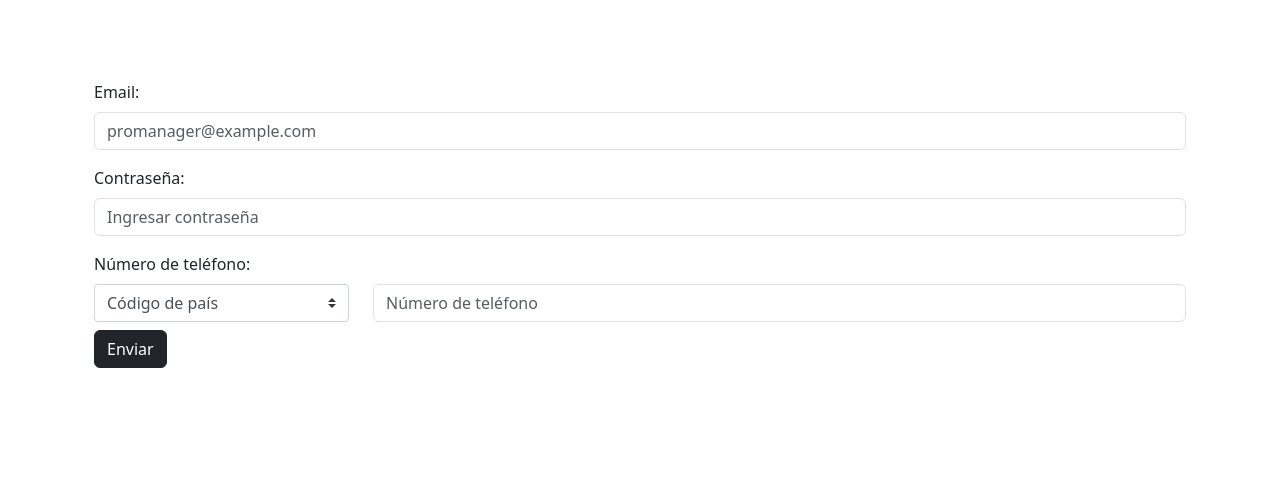
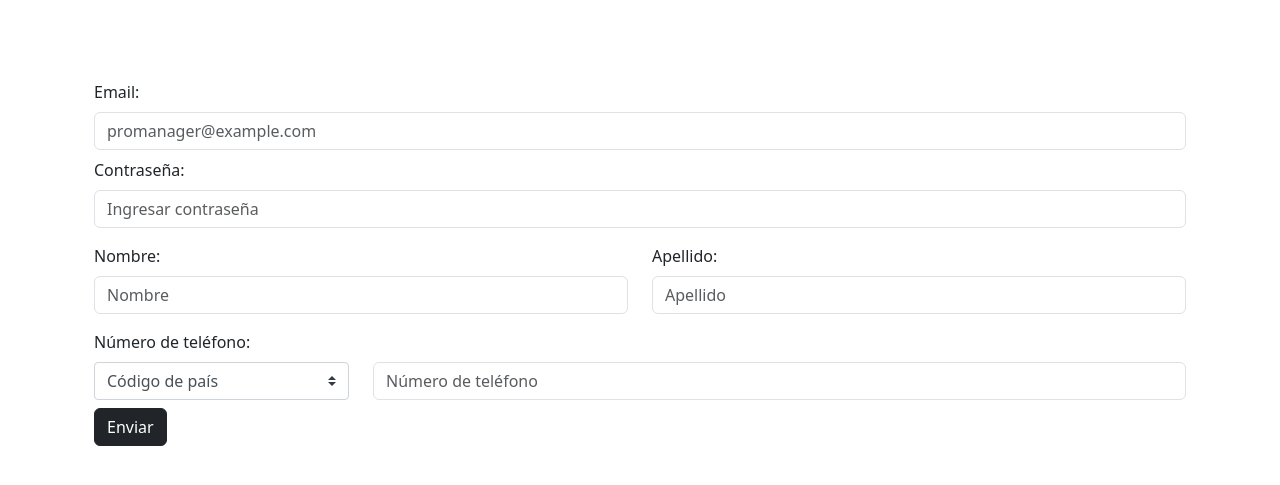
Before and after one commit to ger-rinaldi/promanager, a Python web app: template app/templates/auth/register.html in a window 1280 px wide. Shown: the top 485 px of the page. Run offline with Jinja, Linux system fonts and the light colour scheme; the template is opened without the code that fills it, so the values that code supplies are empty.

Commit message:
feat: agregar campos registro de nombre de usuario

```diff
--- a/app/templates/auth/register.html
+++ b/app/templates/auth/register.html
@@ -20,13 +20,53 @@
     <!-- Form de registro de usuario -->
     <div class="container mt-3">
       <form action="" method="POST">
-        <div class="mb-3 mt-3">
+        <div class="row my-2" id="email">
+          <div class="col">
           <label for="email" class="form-label">Email:</label>
-          <input type="email" class="form-control" id="email" placeholder="promanager@example.com" name="email">
+            <input
+              type="email"
+              class="form-control"
+              id="email"
+              placeholder="promanager@example.com"
+              name="email"
+            />
+          </div>
         </div>
-        <div class="mb-3 mt-3">
+
+        <div class="row my-2" id="password">
+          <div class="col">
           <label for="pwd" class="form-label">Contraseña:</label>
-          <input type="password" class="form-control" id="pwd" placeholder="Ingresar contraseña" name="password">
+            <input
+              type="password"
+              class="form-control"
+              id="pwd"
+              placeholder="Ingresar contraseña"
+              name="password"
+            />
+          </div>
+        </div>
+
+        <div class="row my-2" id="names">
+          <div class="col my-2">
+            <label for="username" class="form-label">Nombre:</label>
+
+            <input
+              type="text"
+              class="form-control"
+              placeholder="Nombre"
+              name="username"
+            />
+          </div>
+          <div class="col my-2">
+            <label for="surname" class="form-label">Apellido:</label>
+
+            <input
+              type="text"
+              class="form-control"
+              placeholder="Apellido"
+              name="surname"
+            />
+          </div>
         </div>
 
         <div class="row my-2" id="phonenumber">
```
